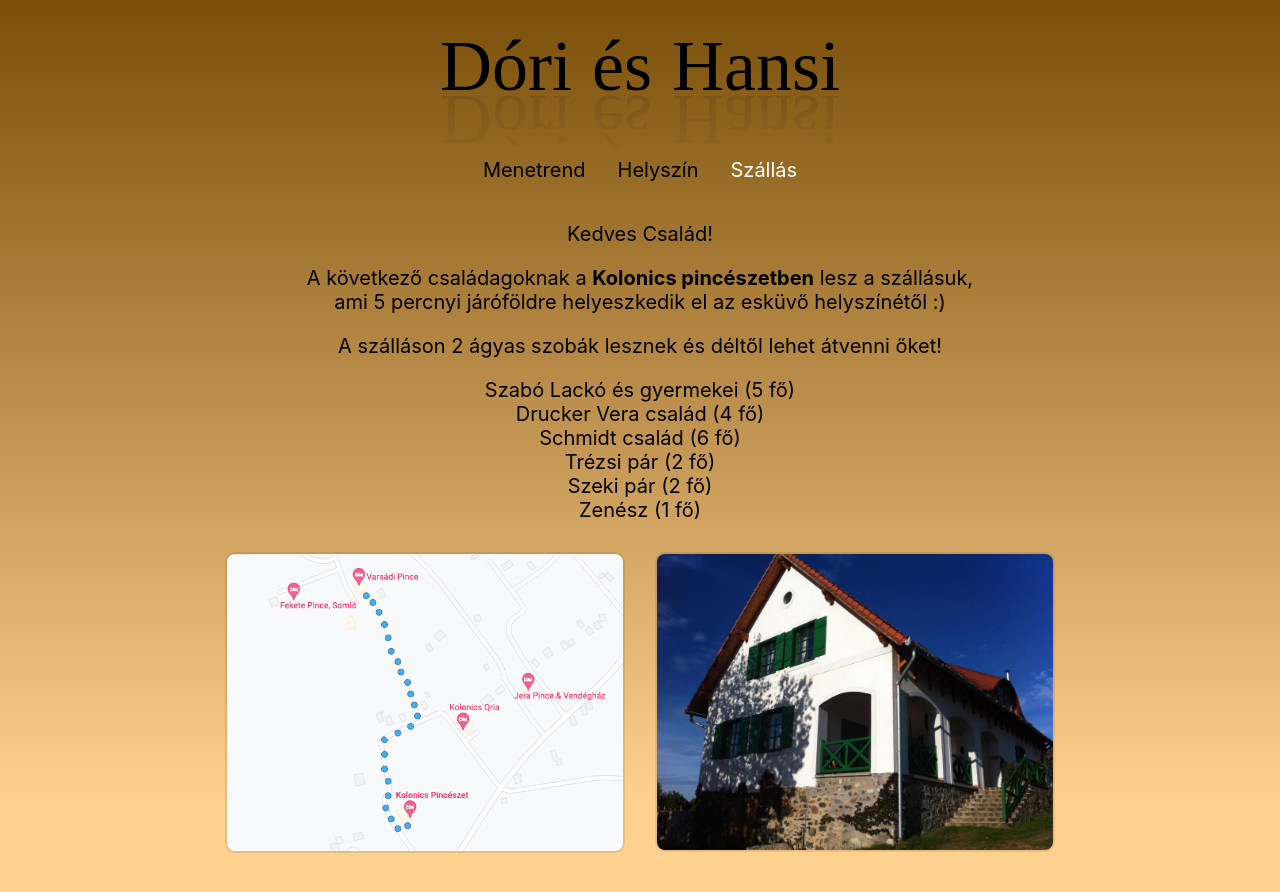
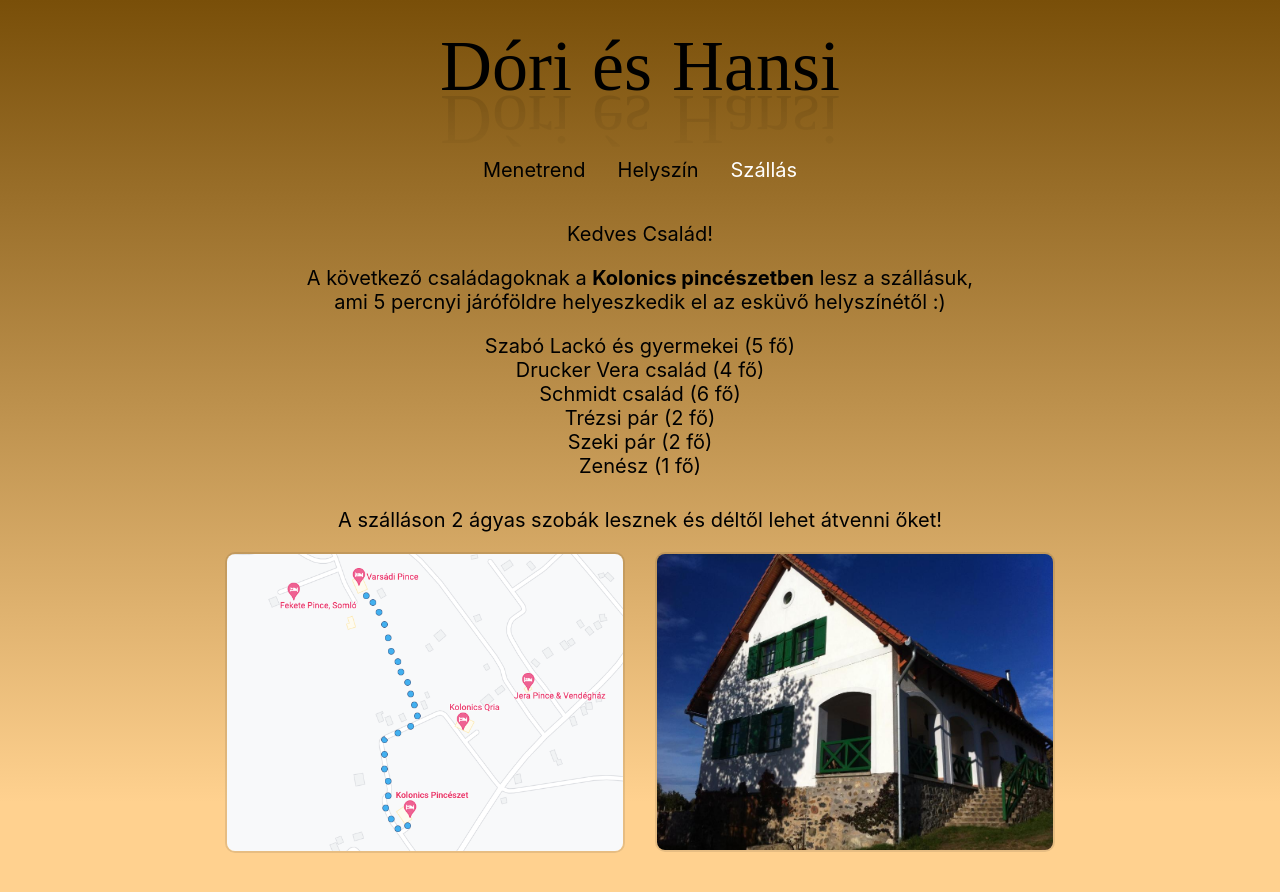
Before and after one commit to hansie95/next-eskuvo, a Next.js app: page /accomodation in a window 1280 px wide. Shown: the top 892 px of the page. Built offline with nearby package versions, Linux system fonts and the light colour scheme; a web font is replaced by a local one.

Commit message:
feat()eskuvo: init 6

```diff
--- a/pages/accomodation.js
+++ b/pages/accomodation.js
@@ -14,9 +14,7 @@ const Accomodation = () => {
         lesz a szállásuk, ami 5 percnyi járóföldre helyeszkedik el az esküvő
         helyszínétől :)
       </p>
-      <p className={styles.text}>
-        A szálláson 2 ágyas szobák lesznek és déltől lehet átvenni őket!
-      </p>
+
       <div className={styles.list_container}>
         <p className={styles.list}>Szabó Lackó és gyermekei (5 fő)</p>
         <p className={styles.list}>Drucker Vera család (4 fő)</p>
@@ -25,6 +23,10 @@ const Accomodation = () => {
         <p className={styles.list}>Szeki pár (2 fő)</p>
         <p className={styles.list}>Zenész (1 fő)</p>
       </div>
+
+      <p className={styles.text}>
+        A szálláson 2 ágyas szobák lesznek és déltől lehet átvenni őket!
+      </p>
 
       <div className={styles.container}>
         <div>
```
